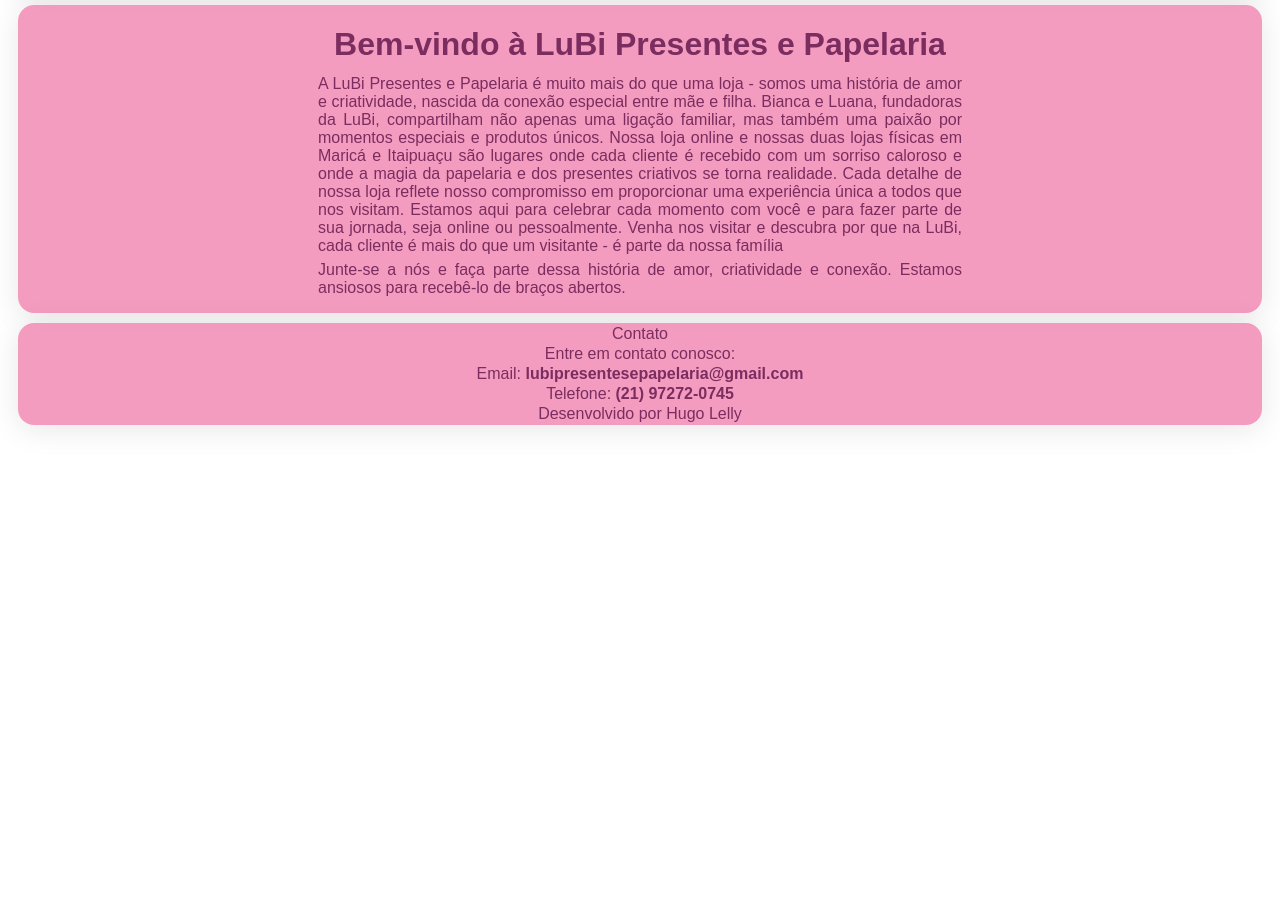
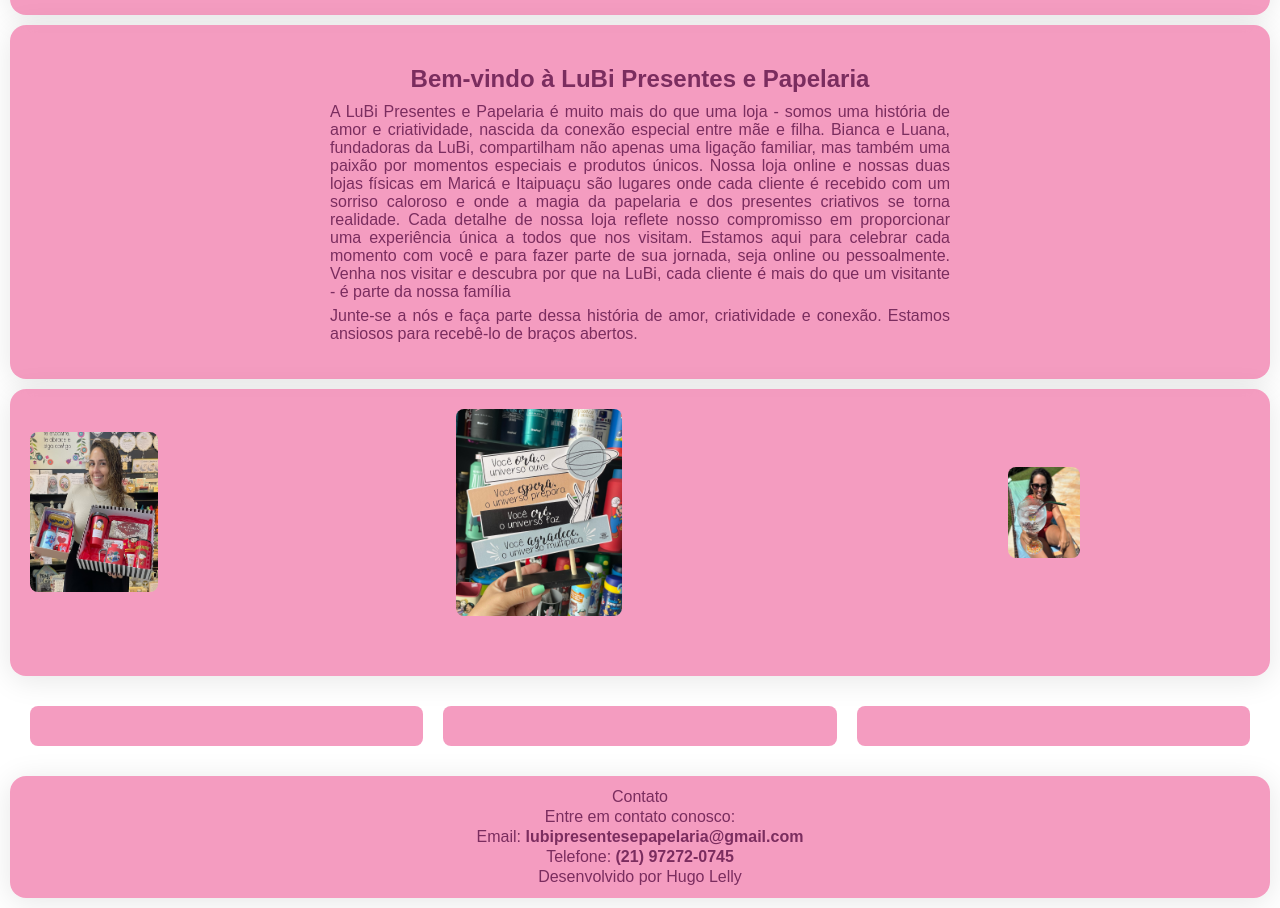
Before and after one commit to HugoLelly/lubi_site, a plain HTML site: page index.html in a window 1280 px wide. Shown: the part 239-1147 px from the top of the page. Before the commit the page ends 800 px from the top, so only its background shows below. Drawn offline with Linux system fonts and the light colour scheme.

Commit message:
Add files via upload

```diff
--- a/index.html
+++ b/index.html
@@ -31,8 +31,7 @@
     </header>
 
     <main>
-        <div class="main">
-            <div></div>
+        <section class="main">
             <div class="text">
                 <h1>Bem-vindo à LuBi Presentes e Papelaria</h1>
                 <p>A LuBi Presentes e Papelaria é muito mais do que uma loja - somos uma história de amor e
@@ -51,8 +50,29 @@
                 <p>Junte-se a nós e faça parte dessa história de amor, criatividade e conexão. Estamos ansiosos para
                     recebê-lo de braços abertos.</p>
             </div>
-            <div></div>
-        </div>
+        </section>
+
+<section class="gallery">
+<div class="image-container">
+<img src="images/photo1.jpg" alt="Foto 1" class="responsive-img">
+<div class="image-text">Aqui na LuBi montamos o kit do personagem favorito do seu amor 🎁❤️</div>
+</div>
+<div class="image-container">
+<img src="images/photo2.jpg" alt="Foto 2" class="responsive-img">
+<div class="image-text">Você orá, o universo ouve. Você espera, o universo prepara. Você crê, o universo faz. Você agradece, o universo multiplica</div>
+</div>
+<div class="image-container">
+<img src="images/photo3.jpg" alt="Foto 3" class="responsive-img">
+<div class="image-text">Confie na sua Jornada 🦋</div>
+</div>
+</section>
+
+
+        <section class="sub-section">
+            <div class="sub-text"></div>
+            <div class="sub-text"></div>
+            <div class="sub-text"></div>
+        </section>
     </main>
 
     <footer>
--- a/script/script.js
+++ b/script/script.js
@@ -8,8 +8,11 @@
 toggleButton.checked = isDarkMode;
 body.classList.toggle('dark_mode', isDarkMode);
 
+// Adiciona um ouvinte de evento para detectar mudanças no toggleButton
 toggleButton.addEventListener('change', () => {
     const darkModeEnabled = toggleButton.checked;
+
+    // Atualiza a classe do corpo para alternar entre os modos claro e escuro
     body.classList.toggle('dark_mode', darkModeEnabled);
 
     // Salva o estado do modo escuro no armazenamento local
--- a/style/style.css
+++ b/style/style.css
@@ -43,51 +43,38 @@
 
     .mode .switch {
         width: 50px;
-        /* Reduzindo a largura para 80% do tamanho original */
         height: 25px;
-        /* Reduzindo a altura para 80% do tamanho original */
     }
 
     .mode .slider {
         border-radius: 30px;
-        /* Ajustando o raio da borda para manter a forma arredondada */
     }
 
     .mode .slider:before {
         height: 20px;
-        /* Reduzindo a altura do ícone para 80% do tamanho original */
         width: 20px;
-        /* Reduzindo a largura do ícone para 80% do tamanho original */
         left: 2px;
-        /* Ajustando a posição do ícone para manter o alinhamento */
         bottom: 2px;
-        /* Ajustando a posição do ícone para manter o alinhamento */
         border-radius: 30px;
     }
 
     .mode .slider.round {
         border-radius: 30px;
-        /* Ajustando o raio da borda do ícone para manter a forma arredondada */
     }
 
     .mode .slider.round:before {
         border-radius: 30px;
-        /* Ajustando o raio da borda do ícone para manter a forma arredondada */
     }
-
-
 }
-
-
-
 
 /* Path: style/style.css */
 body {
     font-family: Arial, sans-serif;
     color: #7b2d5f;
+    margin: 0;
+    padding: 0;
+    box-sizing: border-box;
 }
-
-
 
 .main {
     display: grid;
@@ -100,6 +87,7 @@
     box-shadow: 0 4px 30px rgba(0, 0, 0, 0.1);
     backdrop-filter: blur(10px);
     -webkit-backdrop-filter: blur(10px);
+    padding: 20px;
 }
 
 .footer {
@@ -113,6 +101,7 @@
     box-shadow: 0 4px 30px rgba(0, 0, 0, 0.1);
     backdrop-filter: blur(10px);
     -webkit-backdrop-filter: blur(10px);
+    padding: 10px;
 }
 
 .text h1 {
@@ -156,8 +145,8 @@
     box-shadow: 0 4px 30px rgba(0, 0, 0, 0.1);
     backdrop-filter: blur(10px);
     -webkit-backdrop-filter: blur(10px);
+    padding: 10px;
 }
-
 
 .logo_icon {
     margin: 10px;
@@ -192,12 +181,7 @@
 
 /* Path: style/main.css */
 
-
-
-
-
 /* Path: style/buttom.css */
-
 .menu_button {
     display: inline-block;
     background-color: #f284b1;
@@ -211,6 +195,8 @@
     line-height: 34px;
     border-color: #7b2d5f;
     margin: 5px;
+    padding: 5px 15px;
+    transition: background-color 0.3s, color 0.3s;
 }
 
 .menu_button:hover,
@@ -242,7 +228,6 @@
     right: 0;
     bottom: 0;
     background-color: #7b2d5f;
-    ;
     transition: .4s;
     border-radius: 34px;
 }
@@ -255,13 +240,8 @@
     left: 4px;
     bottom: 4px;
     background-color: #ffffff;
-    border: 2px;
     transition: .4s;
     border-radius: 50%;
-}
-
-input:checked+.slider {
-    background-color: #f284b1;
 }
 
 input:checked+.slider {
@@ -290,7 +270,7 @@
     color: #f284b1;
 }
 
-.dark_mode .menu_button {
+.dark_mode .menu_button  {
     background-color: #7b2d5f;
     color: #f284b1;
     border-color: #f284b1;
@@ -304,7 +284,6 @@
 }
 
 .dark_mode .header {
-    /* From https://css.glass */
     background: rgba(123, 45, 95, 0.8);
     border-radius: 16px;
     box-shadow: 0 4px 30px rgba(0, 0, 0, 0.1);
@@ -316,8 +295,15 @@
     background-color: #f284b1;
 }
 
-.dark_mode .main {
-    /* From https://css.glass */
+.dark_mode .main{
+    background: rgba(123, 45, 95, 0.8);
+    border-radius: 16px;
+    box-shadow: 0 4px 30px rgba(0, 0, 0, 0.1);
+    backdrop-filter: blur(10px);
+    -webkit-backdrop-filter: blur(10px);
+}
+
+.dark_mode .gallery{
     background: rgba(123, 45, 95, 0.8);
     border-radius: 16px;
     box-shadow: 0 4px 30px rgba(0, 0, 0, 0.1);
@@ -326,7 +312,6 @@
 }
 
 .dark_mode .footer {
-    /* From https://css.glass */
     background: rgba(123, 45, 95, 0.8);
     border-radius: 16px;
     box-shadow: 0 4px 30px rgba(0, 0, 0, 0.1);
@@ -337,3 +322,91 @@
 .dark_mode .footer_text a {
     color: #f284b1;
 }
+
+/* Additional styles from CSS2 */
+body {
+    margin: 0;
+    padding: 0;
+    box-sizing: border-box;
+}
+
+.gallery {
+    display: flex;
+    justify-content: space-around;
+    padding: 20px;
+    grid-template-columns: auto 1fr auto;
+    grid-template-rows: auto;
+    align-items: center;
+    margin: 10px;
+    background: rgba(242, 132, 177, 0.8);
+    border-radius: 16px;
+    box-shadow: 0 4px 30px rgba(0, 0, 0, 0.1);
+    backdrop-filter: blur(10px);
+    -webkit-backdrop-filter: blur(10px);
+    padding: 20px;
+}
+
+.image-container {
+    position: relative;
+    display: inline-flex;
+    flex-direction: column;
+    width: flex; /* Ajuste conforme necessário */
+    margin-bottom: 20px; /* Espaço entre as imagens */
+    overflow: hidden;
+}
+
+.responsive-img {
+    width: flex;
+    height: auto;
+    transition: transform 0.3s ease;
+}
+
+.image-text {
+    position: absolute;
+    top: 0;
+    left: 0;
+    width: 100%;
+    background-color: rgba(0, 0, 0, 0.7); /* Fundo semi-transparente */
+    color: white;
+    padding: flex;
+    box-sizing: border-box;
+    opacity: 0;
+    pointer-events: none; /* O texto não deve afetar eventos de mouse */
+    transition: opacity 0.3s ease;
+}
+
+.image-container:hover .image-text {
+    opacity: 1;
+}
+
+.image-container:hover .responsive-img {
+    transform: scale(1.1); /* Efeito de zoom na imagem quando o mouse passa sobre ela */
+}
+
+
+.gallery img {
+    width: 30%;
+    border-radius: 8px;
+    margin-bottom: 20px;
+}
+
+.sub-section {
+    display: flex;
+    justify-content: space-around;
+    padding: 20px;
+}
+
+.sub-text {
+    flex: 1;
+    margin: 0 10px;
+    padding: 20px;
+    background: rgba(242, 132, 177, 0.8);
+    border-radius: 8px;
+    text-align: center;
+}
+
+.sub-section img {
+    flex: 1;
+    margin: 0 10px;
+    border-radius: 8px;
+}
```
Also changed, not shown: contato.html (+3 -6 lines), produtos.html (+3 -7 lines), sobre.html (+1 -2 lines), images/photo1.jpg (added), images/photo2.jpg (added), images/photo3.jpg (added).
